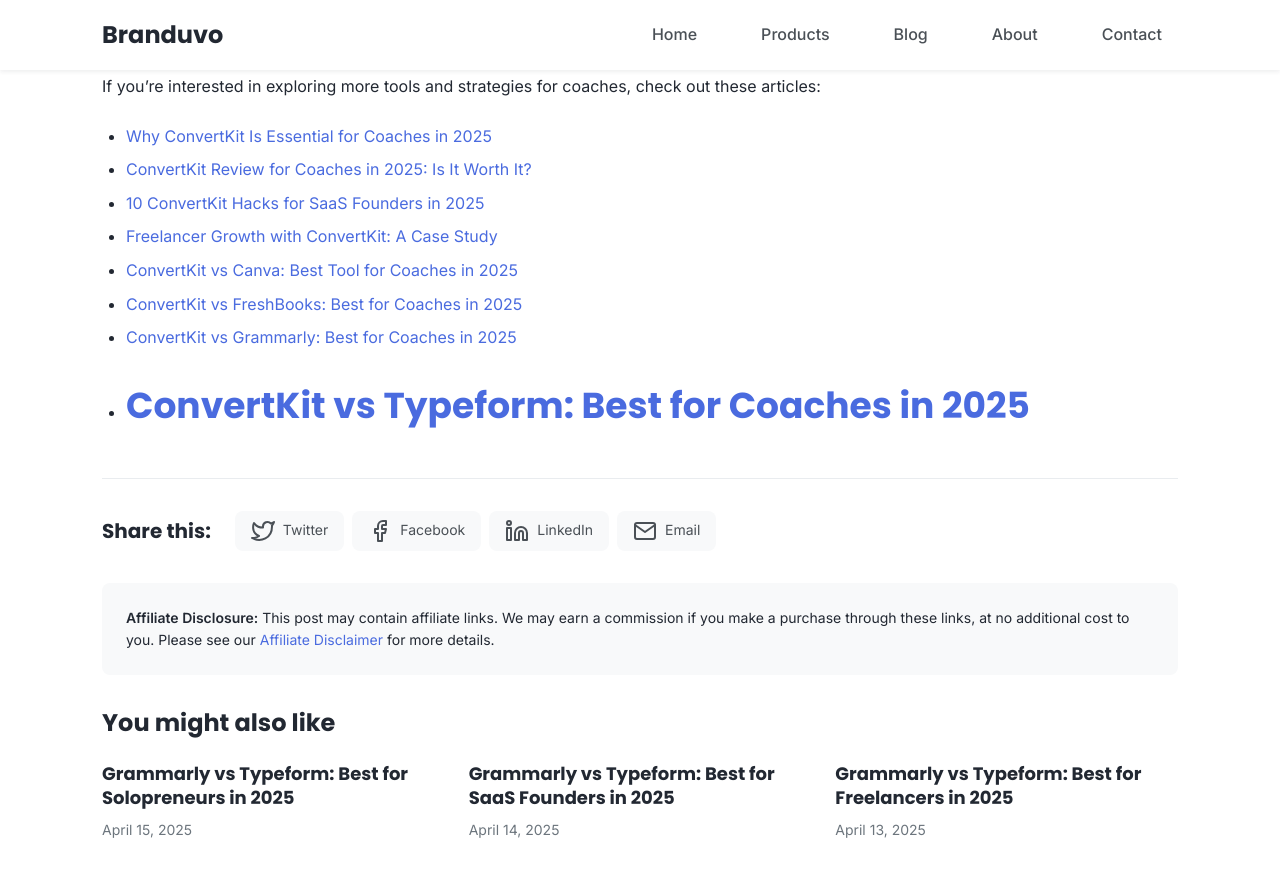
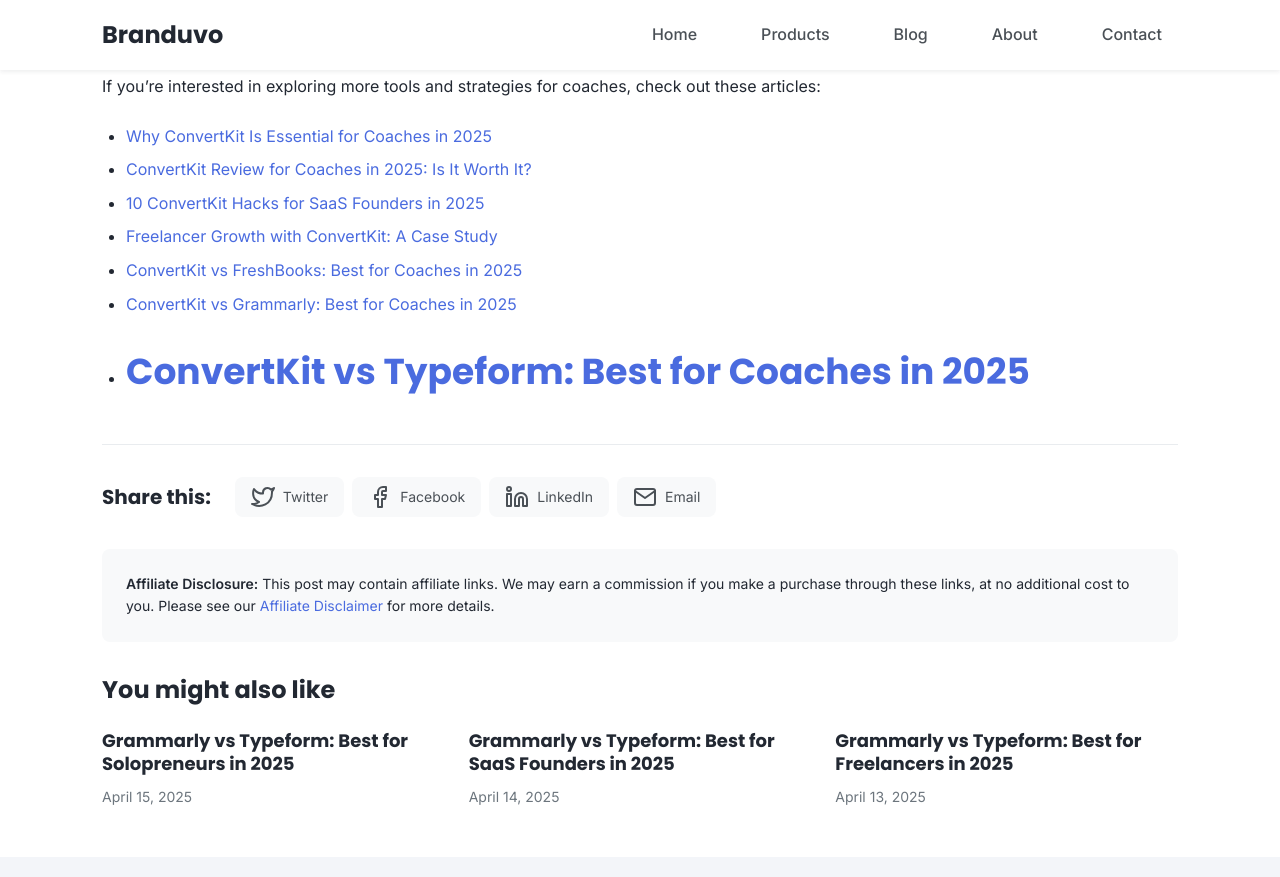
Before and after one commit to branduvo/branduvo.github.io, a Jekyll site: the page built from _posts/2025-01-06-how-to-use-convertkit-for-coach-productivity-in-2025.md, in a window 1280 px wide and 900 px high, scrolled down 2848 px. Shown: the top 877 px of the window. Built offline with Jekyll 4.4.1, drawn with Linux system fonts in a browser that asks for light colours.

Commit message:
Update 2025-01-06-how-to-use-convertkit-for-coach-productivity-in-2025.md

```diff
--- a/_posts/2025-01-06-how-to-use-convertkit-for-coach-productivity-in-2025.md
+++ b/_posts/2025-01-06-how-to-use-convertkit-for-coach-productivity-in-2025.md
@@ -84,7 +84,6 @@
 - [ConvertKit Review for Coaches in 2025: Is It Worth It?](/convertkit-review-for-coaches-in-2025-is-it-worth-it.html/)
 - [10 ConvertKit Hacks for SaaS Founders in 2025](/10-convertkit-hacks-for-saas-founders-in-2025.html/)
 - [Freelancer Growth with ConvertKit: A Case Study](/freelancer-growth-with-convertkit-a-case-study.html/)
-- [ConvertKit vs Canva: Best Tool for Coaches in 2025](/convertkit-vs-canva-best-tool-for-coaches-in-2025.html/)
 - [ConvertKit vs FreshBooks: Best for Coaches in 2025](/convertkit-vs-freshbooks-best-for-coaches-in-2025.html/)
 - [ConvertKit vs Grammarly: Best for Coaches in 2025](/convertkit-vs-grammarly-best-for-coaches-in-2025.html/)
 - [ConvertKit vs Typeform: Best for Coaches in 2025](/convertkit-vs-typeform-best-for-coaches-in-2025.html/)
```
